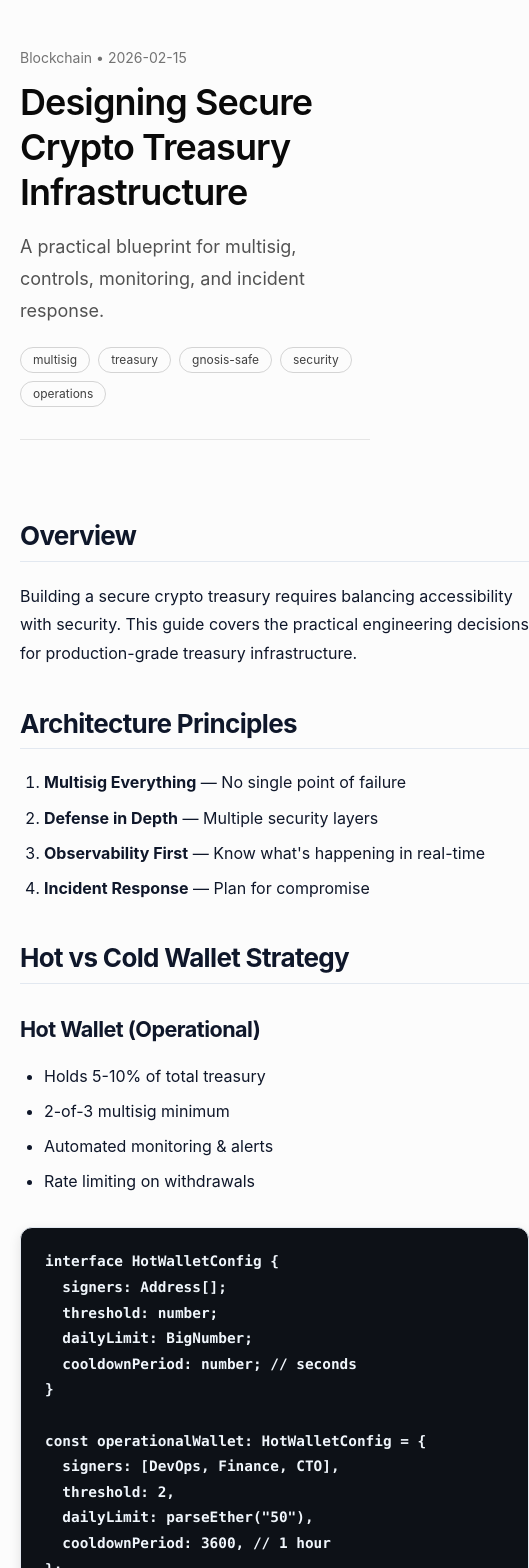
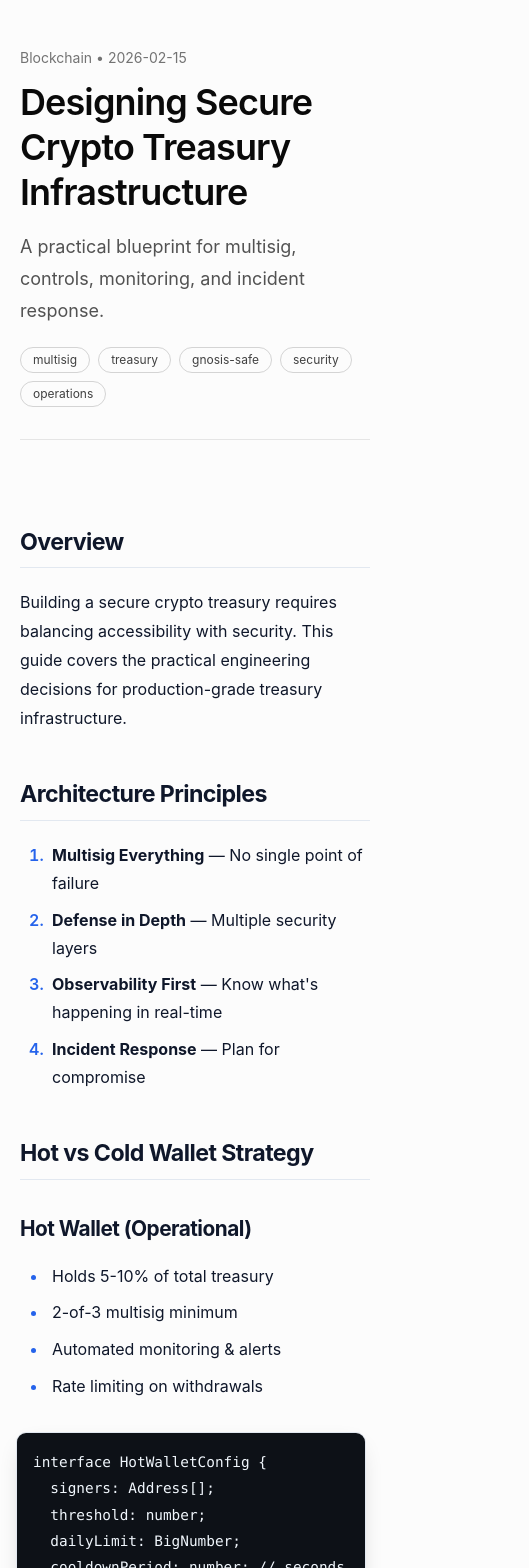
Before and after one commit to AsciencioAlex/alexayekha-site, a Next.js app: page /writing/crypto-treasury in a window 390 px wide. Shown: the top 1568 px of the page, 529 px wide, since content can reach past the window. Built offline with nearby package versions, Linux system fonts and the light colour scheme.

Commit message:
Refactor globals.css for improved styling and responsiveness
Refactor CSS variables and improve styling consistency throughout the app. Adjust media queries for better responsiveness and enhance typography settings.

```diff
--- a/app/globals.css
+++ b/app/globals.css
@@ -3,25 +3,26 @@
 /* -------------------------------------------------------------------------- */
 /* Design Tokens & Theme Variables                                            */
 /* -------------------------------------------------------------------------- */
+
 :root {
   --background: #fcfcfc;
-  --foreground: #0f172a; /* Slate 900 for high-contrast readability */
-  --muted-text: #64748b; /* Slate 500 */
-  --border-color: #e2e8f0; /* Slate 200 */
+  --foreground: #0f172a;
+  --muted-text: #64748b;
+  --border-color: #e2e8f0;
   --card-bg: #ffffff;
-  --code-bg: #f1f5f9; /* Slate 100 */
-  --accent: #2563eb; /* Vibrant Blue */
+  --code-bg: #f1f5f9;
+  --accent: #2563eb;
   --accent-hover: #1d4ed8;
   --selection-bg: #dbeafe;
 }
 
 @media (prefers-color-scheme: dark) {
   :root {
-    --background: #090d16; /* Deep executive navy/black */
-    --foreground: #f8fafc; /* Slate 50 */
-    --muted-text: #94a3b8; /* Slate 400 */
-    --border-color: #1e293b; /* Slate 800 */
-    --card-bg: #0f172a; /* Slate 900 */
+    --background: #090d16;
+    --foreground: #f8fafc;
+    --muted-text: #94a3b8;
+    --border-color: #1e293b;
+    --card-bg: #0f172a;
     --code-bg: #1e293b;
     --accent: #3b82f6;
     --accent-hover: #60a5fa;
@@ -30,16 +31,32 @@
 }
 
 /* -------------------------------------------------------------------------- */
-/* Base & Global Styles                                                        */
+/* Base & Global Styles                                                       */
 /* -------------------------------------------------------------------------- */
+
+html {
+  scroll-behavior: smooth;
+}
+
 body {
+  min-height: 100vh;
+  margin: 0;
   background-color: var(--background);
   color: var(--foreground);
-  /* Modern clean font stack */
-  font-family: -apple-system, BlinkMacSystemFont, "Inter", "Segoe UI", Roboto, Oxygen, Ubuntu, Cantarell, sans-serif;
+  font-family:
+    -apple-system,
+    BlinkMacSystemFont,
+    "Inter",
+    "Segoe UI",
+    Roboto,
+    Oxygen,
+    Ubuntu,
+    Cantarell,
+    sans-serif;
+  line-height: 1.6;
+  text-rendering: optimizeLegibility;
   -webkit-font-smoothing: antialiased;
   -moz-osx-font-smoothing: grayscale;
-  line-height: 1.6;
 }
 
 ::selection {
@@ -47,143 +64,164 @@ body {
   color: var(--foreground);
 }
 
-/* Smooth anchor link scrolling */
-html {
-  scroll-behavior: smooth;
-}
-
 /* -------------------------------------------------------------------------- */
-/* Modern UI Component Extensions                                            */
+/* Modern UI Components                                                       */
 /* -------------------------------------------------------------------------- */
 
-/* Custom Card styling for home page / case studies */
 .card-container {
   background-color: var(--card-bg);
   border: 1px solid var(--border-color);
   border-radius: 0.75rem;
-  transition: all 0.2s ease-in-out;
+  transition:
+    border-color 0.2s ease-in-out,
+    box-shadow 0.2s ease-in-out,
+    transform 0.2s ease-in-out;
 }
 
 .card-container:hover {
   border-color: var(--accent);
-  box-shadow: 0 4px 20px -2px rgba(0, 0, 0, 0.05);
+  box-shadow: 0 8px 30px -10px rgba(15, 23, 42, 0.18);
+  transform: translateY(-2px);
 }
 
-/* Button & Pill link polishes */
 .btn-primary {
+  display: inline-flex;
+  align-items: center;
+  justify-content: center;
   background-color: var(--foreground);
   color: var(--background);
   font-weight: 500;
   border-radius: 9999px;
   padding: 0.5rem 1.25rem;
-  transition: opacity 0.2s ease;
+  transition:
+    opacity 0.2s ease,
+    transform 0.2s ease;
 }
 
 .btn-primary:hover {
   opacity: 0.9;
+  transform: translateY(-1px);
 }
 
 /* -------------------------------------------------------------------------- */
-/* Prose Typography (for MDX & Blog Posts)                                     */
+/* Prose Typography for MDX and Writing Pages                                 */
 /* -------------------------------------------------------------------------- */
+
 .prose {
+  width: 100%;
+  max-width: none;
+  min-width: 0;
+  margin: 0;
   color: var(--foreground);
-  max-width: 68ch; /* Optimal line length for reading ergonomics */
-  margin-left: auto;
-  margin-right: auto;
+  font-size: 1.0625rem;
 }
+
+/*
+ * Keep text at a comfortable reading width while allowing diagrams,
+ * images, tables and code blocks to use the full article column.
+ */
+.prose > p,
+.prose > ul,
+.prose > ol,
+.prose > blockquote,
+.prose > h1,
+.prose > h2,
+.prose > h3,
+.prose > h4,
+.prose > h5,
+.prose > h6 {
+  max-width: 74ch;
+}
+
+/* Headings */
 
 .prose h1,
 .prose h2,
 .prose h3,
-.prose h4 {
+.prose h4,
+.prose h5,
+.prose h6 {
   color: var(--foreground);
   font-weight: 700;
   letter-spacing: -0.025em;
   line-height: 1.25;
+  scroll-margin-top: 6rem;
 }
 
 .prose h1 {
-  font-size: 2.25rem;
   margin-top: 0;
   margin-bottom: 1.5rem;
+  font-size: clamp(2rem, 4vw, 2.75rem);
 }
 
 .prose h2 {
-  font-size: 1.625rem;
-  margin-top: 2.5rem;
-  margin-bottom: 1rem;
+  margin-top: 3.5rem;
+  margin-bottom: 1.25rem;
+  padding-bottom: 0.65rem;
   border-bottom: 1px solid var(--border-color);
-  padding-bottom: 0.5rem;
+  font-size: clamp(1.65rem, 3vw, 2rem);
 }
 
 .prose h3 {
-  font-size: 1.35rem;
+  margin-top: 2.75rem;
+  margin-bottom: 1rem;
+  font-size: clamp(1.35rem, 2.5vw, 1.55rem);
+}
+
+.prose h4 {
   margin-top: 2rem;
   margin-bottom: 0.75rem;
+  font-size: 1.2rem;
 }
+
+/* Paragraphs */
 
 .prose p {
   margin-top: 1.25rem;
   margin-bottom: 1.25rem;
-  line-height: 1.8;
+  color: var(--foreground);
+  line-height: 1.85;
+}
+
+/* Strong and emphasis */
+
+.prose strong {
+  color: var(--foreground);
+  font-weight: 700;
+}
+
+.prose em {
   color: var(--foreground);
 }
 
 /* Links */
+
 .prose a {
   color: var(--accent);
+  font-weight: 500;
   text-decoration: underline;
+  text-decoration-thickness: 1px;
+  text-decoration-color: color-mix(in srgb, var(--accent) 55%, transparent);
   text-underline-offset: 4px;
-  text-decoration-thickness: 1px;
-  font-weight: 500;
-  transition: color 0.15s ease;
+  transition:
+    color 0.15s ease,
+    text-decoration-color 0.15s ease;
 }
 
 .prose a:hover {
   color: var(--accent-hover);
+  text-decoration-color: var(--accent-hover);
 }
 
-/* Inline Code */
-.prose code {
-  font-family: ui-monospace, SFMono-Regular, Meni, Monaco, Consolas, "Liberation Mono", "Courier New", monospace;
-  font-size: 0.875em;
-  font-weight: 600;
-  background-color: var(--code-bg);
-  color: var(--accent);
-  padding: 0.2em 0.4em;
-  border-radius: 0.375rem;
-  border: 1px solid var(--border-color);
-}
+/* -------------------------------------------------------------------------- */
+/* Lists                                                                      */
+/* -------------------------------------------------------------------------- */
 
-/* Code Blocks */
-.prose pre {
-  background-color: #0d1117; /* GitHub Dark theme aesthetic */
-  color: #f0f6fc;
-  padding: 1.25rem 1.5rem;
-  border-radius: 0.75rem;
-  border: 1px solid var(--border-color);
-  overflow-x: auto;
-  margin-top: 2rem;
-  margin-bottom: 2rem;
-  box-shadow: 0 4px 12px rgba(0, 0, 0, 0.1);
-}
-
-.prose pre code {
-  background: transparent;
-  border: 0;
-  padding: 0;
-  color: inherit;
-  font-size: 0.9em;
-  line-height: 1.6;
-}
-
-/* Lists */
 .prose ul,
 .prose ol {
   margin-top: 1.25rem;
-  margin-bottom: 1.25rem;
-  padding-left: 1.5rem;
+  margin-bottom: 1.5rem;
+  padding-left: 1.75rem;
 }
 
 .prose ul {
@@ -195,18 +233,170 @@ html {
 }
 
 .prose li {
+  margin-top: 0.55rem;
+  margin-bottom: 0.55rem;
+  padding-left: 0.25rem;
+  line-height: 1.75;
+}
+
+.prose li::marker {
+  color: var(--accent);
+  font-weight: 600;
+}
+
+.prose li > p {
   margin-top: 0.5rem;
   margin-bottom: 0.5rem;
-  line-height: 1.7;
 }
 
-/* Tables */
-.prose table {
+/* Nested lists */
+
+.prose li ul,
+.prose li ol {
+  margin-top: 0.75rem;
+  margin-bottom: 0.75rem;
+}
+
+/* -------------------------------------------------------------------------- */
+/* Inline Code                                                                */
+/* -------------------------------------------------------------------------- */
+
+.prose code {
+  padding: 0.2em 0.42em;
+  border: 1px solid var(--border-color);
+  border-radius: 0.375rem;
+  background-color: var(--code-bg);
+  color: var(--accent);
+  font-family:
+    ui-monospace,
+    SFMono-Regular,
+    Menlo,
+    Monaco,
+    Consolas,
+    "Liberation Mono",
+    "Courier New",
+    monospace;
+  font-size: 0.875em;
+  font-weight: 600;
+  overflow-wrap: anywhere;
+}
+
+/* Prevent backticks from being added by typography plugins */
+
+.prose code::before,
+.prose code::after {
+  content: none;
+}
+
+/* -------------------------------------------------------------------------- */
+/* Code Blocks                                                                */
+/* -------------------------------------------------------------------------- */
+
+.prose pre {
   width: 100%;
-  border-collapse: collapse;
+  max-width: 100%;
   margin-top: 2rem;
   margin-bottom: 2rem;
+  padding: 1.25rem 1.5rem;
+  overflow-x: auto;
+  border: 1px solid var(--border-color);
+  border-radius: 0.75rem;
+  background-color: #0d1117;
+  color: #f0f6fc;
+  box-shadow: 0 8px 24px -12px rgba(0, 0, 0, 0.3);
+  line-height: 1.65;
+  tab-size: 2;
+  -webkit-overflow-scrolling: touch;
+}
+
+.prose pre code {
+  padding: 0;
+  border: 0;
+  border-radius: 0;
+  background: transparent;
+  color: inherit;
+  font-size: 0.9em;
+  font-weight: 400;
+  line-height: inherit;
+  white-space: pre;
+  overflow-wrap: normal;
+}
+
+/* -------------------------------------------------------------------------- */
+/* Images, Figures and Diagrams                                               */
+/* -------------------------------------------------------------------------- */
+
+.prose img,
+.prose svg {
+  display: block;
+  max-width: 100%;
+  height: auto;
+}
+
+.prose img {
+  width: 100%;
+  margin-top: 2rem;
+  margin-bottom: 2rem;
+  border: 1px solid var(--border-color);
+  border-radius: 0.75rem;
+  background-color: var(--card-bg);
+}
+
+.prose figure {
+  width: 100%;
+  max-width: 100%;
+  margin: 2.5rem 0;
+}
+
+.prose figcaption {
+  max-width: 74ch;
+  margin-top: 0.75rem;
+  color: var(--muted-text);
+  font-size: 0.875rem;
+  line-height: 1.6;
+  text-align: center;
+}
+
+/* Mermaid diagrams */
+
+.prose .mermaid {
+  width: 100%;
+  max-width: 100%;
+  margin: 2rem 0;
+  padding: 1.5rem;
+  overflow-x: auto;
+  border: 1px solid var(--border-color);
+  border-radius: 0.75rem;
+  background-color: var(--card-bg);
+  -webkit-overflow-scrolling: touch;
+}
+
+.prose .mermaid svg {
+  width: 100%;
+  min-width: 680px;
+  height: auto;
+  margin: 0 auto;
+}
+
+/* -------------------------------------------------------------------------- */
+/* Tables                                                                     */
+/* -------------------------------------------------------------------------- */
+
+.prose table {
+  display: block;
+  width: 100%;
+  max-width: 100%;
+  margin-top: 2rem;
+  margin-bottom: 2rem;
+  overflow-x: auto;
+  border-collapse: collapse;
   font-size: 0.95rem;
+  white-space: nowrap;
+  -webkit-overflow-scrolling: touch;
+}
+
+.prose thead {
+  background-color: var(--code-bg);
 }
 
 .prose th,
@@ -214,31 +404,182 @@ html {
   padding: 0.875rem 1rem;
   border: 1px solid var(--border-color);
   text-align: left;
+  vertical-align: top;
 }
 
 .prose th {
-  font-weight: 600;
-  background-color: var(--code-bg);
+  color: var(--foreground);
+  font-weight: 700;
 }
 
-/* Blockquotes */
+.prose td {
+  color: var(--foreground);
+}
+
+.prose tbody tr {
+  transition: background-color 0.15s ease;
+}
+
+.prose tbody tr:hover {
+  background-color: color-mix(
+    in srgb,
+    var(--code-bg) 55%,
+    transparent
+  );
+}
+
+/* -------------------------------------------------------------------------- */
+/* Blockquotes                                                                */
+/* -------------------------------------------------------------------------- */
+
 .prose blockquote {
+  margin-top: 2rem;
+  margin-bottom: 2rem;
+  padding: 1.25rem 1.5rem;
+  border: 1px solid var(--border-color);
+  border-left: 4px solid var(--accent);
+  border-radius: 0 0.625rem 0.625rem 0;
+  background-color: var(--card-bg);
+  color: var(--muted-text);
   font-style: normal;
-  border-left: 4px solid var(--accent);
-  background-color: var(--card-bg);
-  padding: 1rem 1.25rem;
-  border-radius: 0 0.5rem 0.5rem 0;
-  margin: 1.75rem 0;
-  color: var(--muted-text);
+  box-shadow: 0 4px 15px -10px rgba(15, 23, 42, 0.2);
 }
 
 .prose blockquote p {
   margin: 0;
+  color: inherit;
 }
 
+.prose blockquote p + p {
+  margin-top: 1rem;
+}
+
+/* -------------------------------------------------------------------------- */
+/* Horizontal Rules                                                           */
+/* -------------------------------------------------------------------------- */
+
 .prose hr {
-  margin-top: 3rem;
-  margin-bottom: 3rem;
+  max-width: 100%;
+  margin-top: 3.5rem;
+  margin-bottom: 3.5rem;
   border: 0;
   border-top: 1px solid var(--border-color);
 }
+
+/* -------------------------------------------------------------------------- */
+/* Definition Lists                                                           */
+/* -------------------------------------------------------------------------- */
+
+.prose dl {
+  max-width: 74ch;
+  margin-top: 1.5rem;
+  margin-bottom: 1.5rem;
+}
+
+.prose dt {
+  margin-top: 1.25rem;
+  color: var(--foreground);
+  font-weight: 700;
+}
+
+.prose dd {
+  margin-top: 0.5rem;
+  margin-left: 0;
+  color: var(--muted-text);
+  line-height: 1.75;
+}
+
+/* -------------------------------------------------------------------------- */
+/* Responsive Adjustments                                                     */
+/* -------------------------------------------------------------------------- */
+
+@media (max-width: 1024px) {
+  .prose > p,
+  .prose > ul,
+  .prose > ol,
+  .prose > blockquote,
+  .prose > h1,
+  .prose > h2,
+  .prose > h3,
+  .prose > h4,
+  .prose > h5,
+  .prose > h6 {
+    max-width: 100%;
+  }
+}
+
+@media (max-width: 768px) {
+  .prose {
+    font-size: 1rem;
+  }
+
+  .prose h1 {
+    font-size: 2rem;
+  }
+
+  .prose h2 {
+    margin-top: 3rem;
+    font-size: 1.55rem;
+  }
+
+  .prose h3 {
+    margin-top: 2.25rem;
+    font-size: 1.3rem;
+  }
+
+  .prose p {
+    line-height: 1.8;
+  }
+
+  .prose pre {
+    margin-right: -0.25rem;
+    margin-left: -0.25rem;
+    padding: 1rem;
+    border-radius: 0.625rem;
+  }
+
+  .prose .mermaid {
+    padding: 1rem;
+  }
+
+  .prose .mermaid svg {
+    min-width: 600px;
+  }
+
+  .prose th,
+  .prose td {
+    padding: 0.75rem;
+  }
+}
+
+@media (max-width: 480px) {
+  .prose h1 {
+    font-size: 1.8rem;
+  }
+
+  .prose h2 {
+    font-size: 1.45rem;
+  }
+
+  .prose blockquote {
+    padding: 1rem;
+  }
+}
+
+/* -------------------------------------------------------------------------- */
+/* Reduced Motion                                                             */
+/* -------------------------------------------------------------------------- */
+
+@media (prefers-reduced-motion: reduce) {
+  html {
+    scroll-behavior: auto;
+  }
+
+  *,
+  *::before,
+  *::after {
+    transition-duration: 0.01ms !important;
+    animation-duration: 0.01ms !important;
+    animation-iteration-count: 1 !important;
+  }
+}
```
